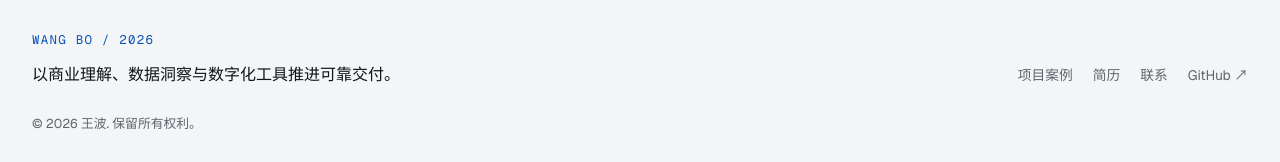
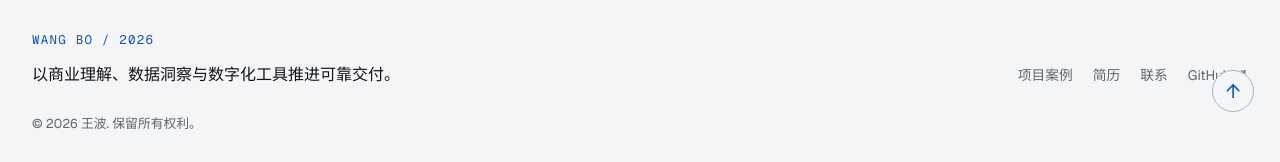
Before and after one commit to 03Wan/Wangbo-Personal-Site, a Next.js app: page /zh in a window 1280 px wide. Shown: the part 662-824 px from the top of the page. Built offline with nearby package versions, Linux system fonts and the light colour scheme; no server answers.

Commit message:
feat: enhance blog details and navigation

```diff
--- a/src/app/[locale]/blog/[slug]/page.tsx
+++ b/src/app/[locale]/blog/[slug]/page.tsx
@@ -2,4 +2,4 @@ import Link from "next/link";
 import { notFound } from "next/navigation";
 import { isLocale } from "@/lib/content";
 import { getSiteData } from "@/lib/site-data";
-export default async function BlogDetail({ params }: { params: Promise<{ locale: string; slug: string }> }) { const { locale, slug } = await params; if (!isLocale(locale)) notFound(); const { blogPosts } = await getSiteData(); const post = blogPosts.find((item) => item.slug === slug); if (!post) notFound(); const body = Array.isArray(post.body) ? post.body.map((block: any) => block.children?.map((child: any) => child.text || "").join("") || "").filter(Boolean).join("\n") : typeof post.body === "string" ? post.body : ""; return <article className="section-shell page-shell"><header className="page-intro"><h1>{post.title}</h1><p>{post.excerpt}</p></header>{post.coverImageUrl && <img className="blog-cover" src={post.coverImageUrl} alt="" />}<div className="blog-body">{(body || "正文尚未填写。").split("\n").filter(Boolean).map((p) => <p key={p}>{p}</p>)}</div><Link href={`/${locale}/blog`}>返回博客</Link></article>; }
+export default async function BlogDetail({ params }: { params: Promise<{ locale: string; slug: string }> }) { const { locale, slug } = await params; if (!isLocale(locale)) notFound(); const { blogPosts } = await getSiteData(); const post = blogPosts.find((item) => item.slug === slug); if (!post) notFound(); const publishedAt = post.publishedAt ? new Intl.DateTimeFormat("zh-CN", { timeZone: "Asia/Shanghai", dateStyle: "long", timeStyle: "short" }).format(new Date(post.publishedAt)) : ""; const body = Array.isArray(post.body) ? post.body.map((block: any) => block.children?.map((child: any) => child.text || "").join("") || "").filter(Boolean).join("\n") : typeof post.body === "string" ? post.body : ""; return <article className="section-shell page-shell"><header className="page-intro"><h1>{post.title}</h1><p>{post.excerpt}</p><p className="blog-meta">作者：{post.sourceAuthor || "王波"} · {post.sourceType === "external" ? "外部分享" : "原创文章"}{post.sourcePlatform ? ` · ${post.sourcePlatform}` : ""}{post.publishedAt ? ` · ${publishedAt}` : ""}</p></header>{post.coverImageUrl && <img className="blog-cover" src={post.coverImageUrl} alt="" />}<div className="blog-body">{(body || "正文尚未填写。").split("\n").filter(Boolean).map((p) => <p key={p}>{p}</p>)}</div><Link className="button button-ghost" href={`/${locale}/blog`}>返回博客 <span>←</span></Link></article>; }
--- a/src/app/[locale]/layout.tsx
+++ b/src/app/[locale]/layout.tsx
@@ -2,6 +2,7 @@ import { notFound } from "next/navigation";
 import { Footer } from "@/components/Footer";
 import { Header } from "@/components/Header";
 import { ScrollReveal } from "@/components/ScrollReveal";
+import { BackToTop } from "@/components/BackToTop";
 import { isLocale, locales } from "@/lib/content";
 import { getSiteData } from "@/lib/site-data";
 
@@ -14,5 +15,5 @@ export default async function LocaleLayout({ children, params }: { children: Rea
   const { profile, displaySettings, siteAppearance } = await getSiteData();
   const appearanceCss = `:root { --bg: ${siteAppearance.backgroundColor}; --surface: ${siteAppearance.backgroundColor}; --text: ${siteAppearance.textColor}; --accent: ${siteAppearance.accentColor}; --max: ${siteAppearance.contentWidth === "wide" ? "1480px" : "1320px"}; --section-space: ${siteAppearance.spacing === "compact" ? "52px" : "72px"}; --section-space-mobile: ${siteAppearance.spacing === "compact" ? "40px" : "54px"}; --base-font-size: ${siteAppearance.bodyScale === "large" ? "17px" : "16px"}; --heading-scale: ${siteAppearance.headingScale === "large" ? "1.12" : "1"}; --radius: ${siteAppearance.cornerStyle === "round" ? "16px" : siteAppearance.cornerStyle === "soft" ? "8px" : "0"}; --card-shadow: ${siteAppearance.shadowStyle === "elevated" ? "0 16px 40px rgba(17,19,23,.14)" : siteAppearance.shadowStyle === "subtle" ? "0 5px 16px rgba(17,19,23,.08)" : "none"}; }`;
   const personJsonLd = { "@context": "https://schema.org", "@type": "Person", name: profile.name, url: profile.site, image: `${profile.site}/profile-wangbo.webp`, email: `mailto:${profile.email}`, alumniOf: { "@type": "CollegeOrUniversity", name: "三江学院" }, sameAs: [profile.github], knowsAbout: ["Cross-border e-commerce", "Market research", "Data analysis", "AI workflows"] };
-  return <><style>{appearanceCss}</style><div className={`site-frame font-${siteAppearance.fontStyle} nav-${siteAppearance.navStyle} nav-${siteAppearance.navHeight} ${siteAppearance.navGlass ? "nav-glass" : ""} ${siteAppearance.navSticky ? "nav-sticky" : ""} hero-${siteAppearance.heroLayout} hero-bg-${siteAppearance.heroBackground} motion-${siteAppearance.animationIntensity}`} lang="zh-CN"><ScrollReveal /><Header locale={locale} profile={profile} displaySettings={displaySettings} /><main>{children}</main><Footer locale={locale} profile={profile} displaySettings={displaySettings} /><script type="application/ld+json" dangerouslySetInnerHTML={{ __html: JSON.stringify(personJsonLd).replace(/</g, "\\u003c") }} /></div></>;
+  return <><style>{appearanceCss}</style><div className={`site-frame font-${siteAppearance.fontStyle} nav-${siteAppearance.navStyle} nav-${siteAppearance.navHeight} ${siteAppearance.navGlass ? "nav-glass" : ""} ${siteAppearance.navSticky ? "nav-sticky" : ""} hero-${siteAppearance.heroLayout} hero-bg-${siteAppearance.heroBackground} motion-${siteAppearance.animationIntensity}`} lang="zh-CN"><ScrollReveal /><Header locale={locale} profile={profile} displaySettings={displaySettings} /><main>{children}</main><Footer locale={locale} profile={profile} displaySettings={displaySettings} /><BackToTop /><script type="application/ld+json" dangerouslySetInnerHTML={{ __html: JSON.stringify(personJsonLd).replace(/</g, "\\u003c") }} /></div></>;
 }
--- a/src/app/globals.css
+++ b/src/app/globals.css
@@ -24,6 +24,7 @@ button:focus-visible, a:focus-visible { outline: 2px solid var(--accent); outlin
 ::selection { background: var(--accent); color: white; }
 
 .site-frame { min-height: 100vh; overflow: clip; }
+.back-to-top { position: fixed; right: 26px; bottom: 26px; z-index: 40; width: 42px; height: 42px; border: 1px solid var(--line-strong); border-radius: 50%; background: var(--bg); color: var(--accent); font-size: 1.25rem; cursor: pointer; box-shadow: var(--card-shadow); }
 .site-frame.font-serif { font-family: "Songti SC", "STSong", Georgia, serif; }
 .site-frame.font-serif :is(.eyebrow, .footer-kicker, .section-index, .brand-mark, .project-number, .status, .project-status, .identity-heading span) { font-family: var(--font-geist-mono), monospace; }
 main { min-height: 70vh; }
--- /dev/null
+++ b/src/components/BackToTop.tsx
@@ -0,0 +1,5 @@
+"use client";
+
+export function BackToTop() {
+  return <button className="back-to-top" type="button" aria-label="返回网页顶部" onClick={() => window.scrollTo({ top: 0, behavior: "smooth" })}>↑</button>;
+}
--- a/src/lib/site-data.ts
+++ b/src/lib/site-data.ts
@@ -16,7 +16,7 @@ const siteDataQuery = groq`{
   "skills": *[_type == "skill"] | order(order asc),
   "coreStrengths": *[_type == "coreStrength"] | order(order asc) { "id": _id, title, description, skillCategory, order },
   "certificates": *[_type == "certificate"] | order(order asc),
-  "blogPosts": *[_type == "blogPost"] | order(order asc) { "id": _id, "slug": slug.current, title, excerpt, body, "coverImageUrl": coverImage.asset->url, sourceType, sourceUrl, sourceAuthor, sourcePlatform, order },
+  "blogPosts": *[_type == "blogPost"] | order(order asc) { "id": _id, "slug": slug.current, title, excerpt, body, "coverImageUrl": coverImage.asset->url, publishedAt, sourceType, sourceUrl, sourceAuthor, sourcePlatform, order },
   "projects": *[_type == "project"] | order(order asc) {
     "slug": slug.current, title, category, status, period, role, summary, background,
     responsibilities, actions, results, skills,
--- a/src/lib/types.ts
+++ b/src/lib/types.ts
@@ -67,7 +67,7 @@ export type Award = { id: string; title: string; issuer?: string; date?: string;
 export type Skill = { id: string; name: string; category: string; description?: string; order: number };
 export type CoreStrength = { id: string; title: string; description: string; skillCategory: string; order: number };
 export type Certificate = { id: string; name: string; issuer?: string; date?: string; order: number };
-export type BlogPost = { id: string; slug: string; title: string; excerpt: string; body?: unknown; coverImageUrl?: string; sourceType: "original" | "external"; sourceUrl?: string; sourceAuthor?: string; sourcePlatform?: string; order: number };
+export type BlogPost = { id: string; slug: string; title: string; excerpt: string; body?: unknown; coverImageUrl?: string; publishedAt?: string; sourceType: "original" | "external"; sourceUrl?: string; sourceAuthor?: string; sourcePlatform?: string; order: number };
 
 export type DisplaySettings = {
   showHome: boolean;
```
Also changed, not shown: src/sanity/schemaTypes/index.ts (+1 -1 lines).
